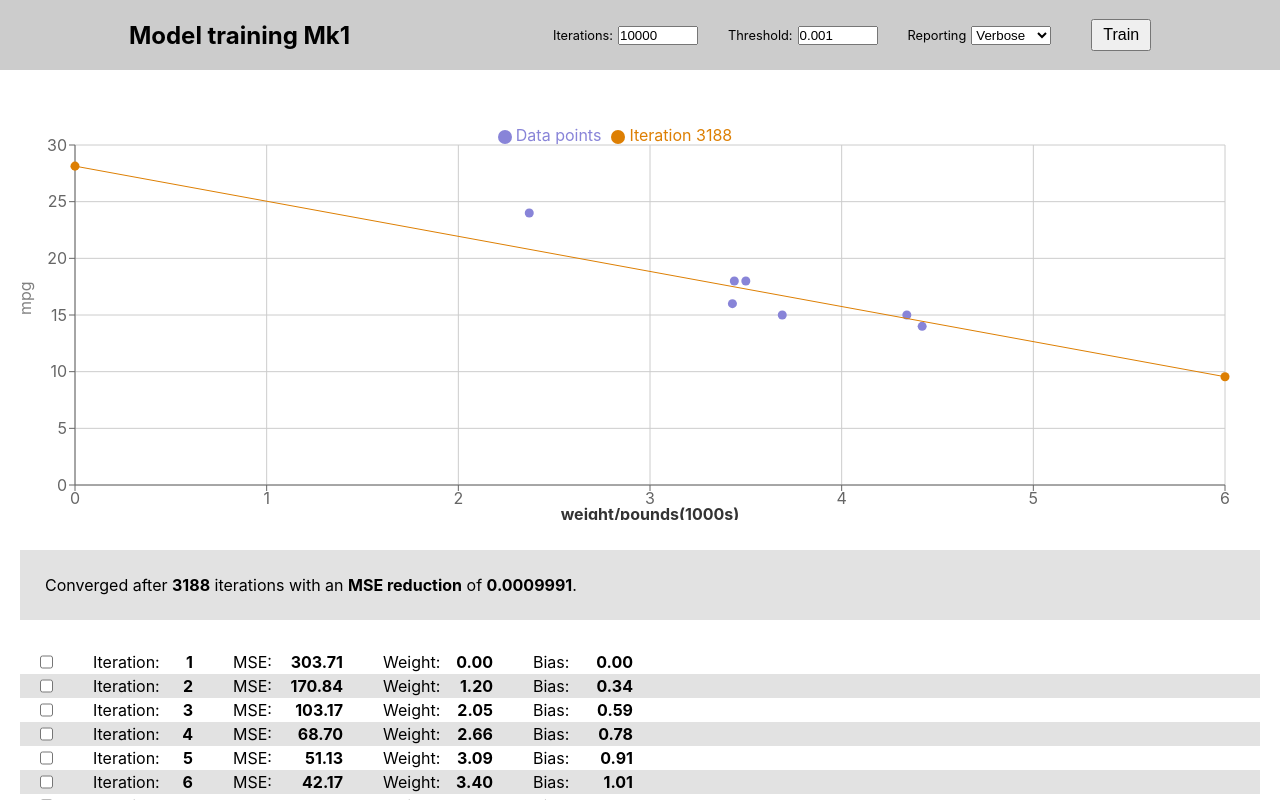
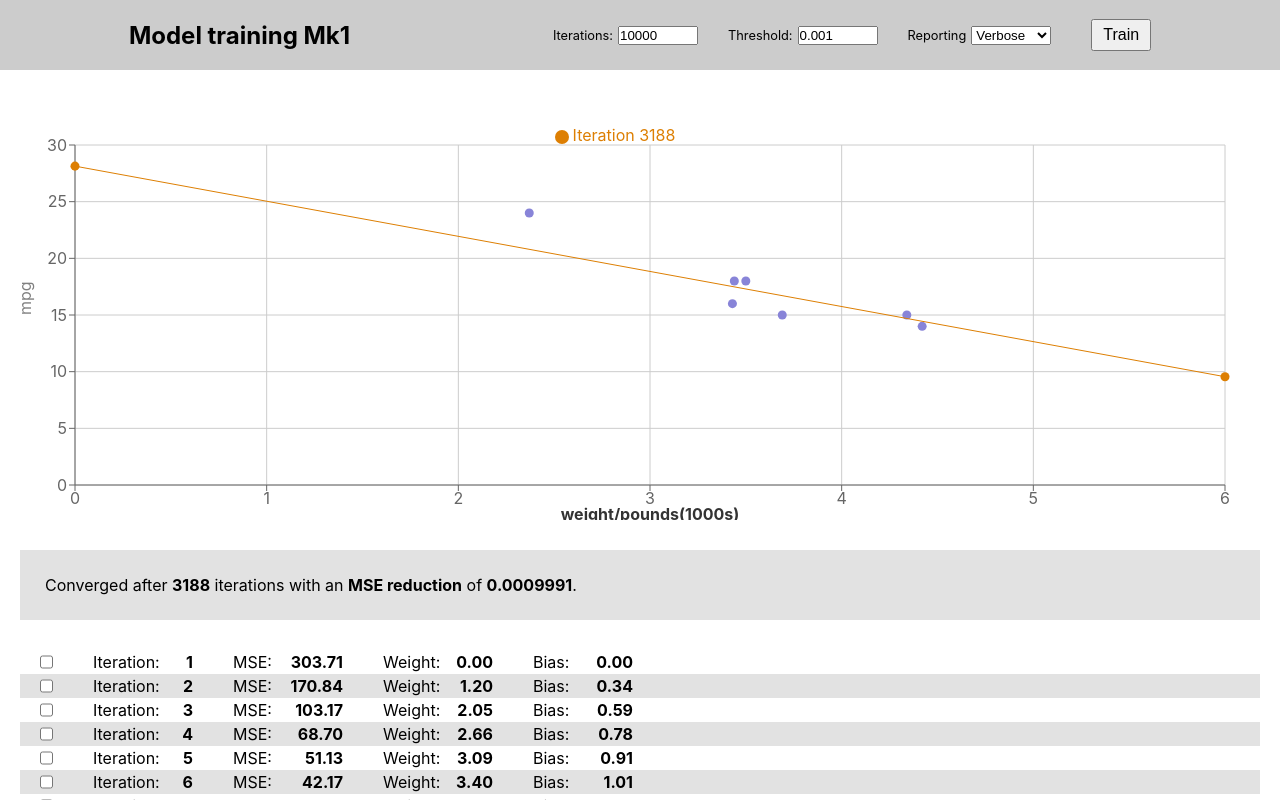
Before and after one commit to pablisch/model-training-react-1, a React (Vite) app: page / in a window 1280 px wide. Both pictures are taken after a click on the button "Train". Shown: the top 800 px of the page. Built offline with nearby package versions, Linux system fonts and the light colour scheme.

Commit message:
chore: removed label for data points.

```diff
--- a/src/components/Graph/Graph.tsx
+++ b/src/components/Graph/Graph.tsx
@@ -71,7 +71,7 @@ export const Graph: React.FC<Props> = ({
         feature: roundedMaxX,
         label: iteration.weight * roundedMaxX + iteration.bias,
       },
-      {iteration: iteration.iteration},
+      { iteration: iteration.iteration },
     ]
     regressionLines.push(regressionLine)
   }
@@ -130,7 +130,12 @@ export const Graph: React.FC<Props> = ({
         <Legend verticalAlign="top" align="center" />
 
         {/* Data points */}
-        <Scatter name="Data points" data={data} fill="#8884d8" />
+        <Scatter
+          name="Data points"
+          data={data}
+          fill="#8884d8"
+          legendType="none"
+        />
 
         {/* Regression line */}
         {regressionLines.map((line, index) => (
@@ -142,7 +147,6 @@ export const Graph: React.FC<Props> = ({
             fill={colors[index % colors.length]} // cycle through colors
           />
         ))}
-
       </ScatterChart>
     </ResponsiveContainer>
   )
```
